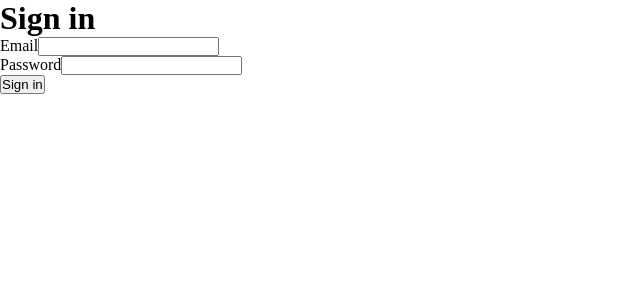
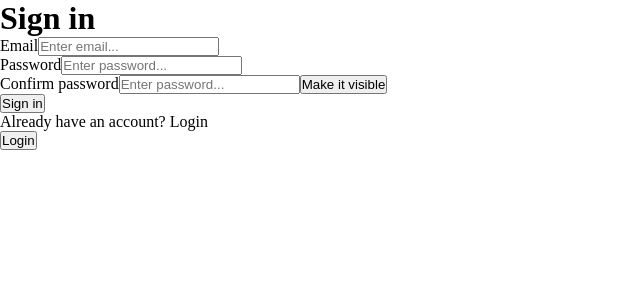
Before and after one commit to Ahamdan114/dissertify-hub, a React (Create React App) app in the folder client/: page / in a window 1280 px wide. Shown: the top 300 px of the page, without its empty margins (0-640 px from the left). Built offline with nearby package versions, Linux system fonts and the light colour scheme.

Commit message:
Added initial functionalities

```diff
--- a/client/src/components/Authentication.jsx
+++ b/client/src/components/Authentication.jsx
@@ -1,10 +1,16 @@
 import React from "react";
+import { useState } from "react";
+import { useNavigate } from "react-router-dom";
+
 import "./Authentication.css";
-
-import { useNavigate } from "react-router-dom";
 
 const Authentication = () => {
     const navigate = useNavigate();
+    const [isVisible, setIsVisible] = useState(false);
+    const authenticationSubmit = (e) => {
+        e.preventDefault();
+        // navigate("/home");
+    };
     return (
         <>
             <div className="auth-container">
@@ -16,16 +22,54 @@ const Authentication = () => {
                         <form onSubmit={(e) => authenticationSubmit(e)}>
                             <div className="auth-form-field">
                                 <label htmlFor="email">Email</label>
-                                <input type="email" id="email" name="email" />
+                                <input
+                                    type="email"
+                                    id="email"
+                                    name="email"
+                                    placeholder="Enter email..."
+                                />
                             </div>
                             <div className="auth-form-field">
                                 <label htmlFor="password">Password</label>
-                                <input type="password" id="password" name="password" />
+                                <input
+                                    type="password"
+                                    id="password"
+                                    name="password"
+                                    placeholder="Enter password..."
+                                />
                             </div>
                             <div className="auth-form-field">
-                                <button type="submit" onClick={(e) => authenticationSubmit(e)}>Sign in</button>
+                                <label htmlFor="password">Confirm password</label>
+                                <input
+                                    type={`${isVisible ? "text" : "password"}`}
+                                    id="password"
+                                    name="password"
+                                    placeholder="Enter password..."
+                                />
+                                <button onClick={() => setIsVisible(!isVisible)}>
+                                    Make it visible
+                                </button>
                             </div>
                         </form>
+                        <div className="auth-form-button">
+                            <button
+                                type="submit"
+                                onClick={(e) => authenticationSubmit(e)}
+                            >
+                                Sign in
+                            </button>
+                        </div>
+                        <div className="auth-form-login">
+                            <p className="auth-form-login-description">
+                                Already have an account? Login
+                            </p>
+                            <button
+                                type="submit"
+                                onClick={(e) => authenticationSubmit(e)}
+                            >
+                                Login
+                            </button>
+                        </div>
                     </div>
                 </div>
             </div>
```
